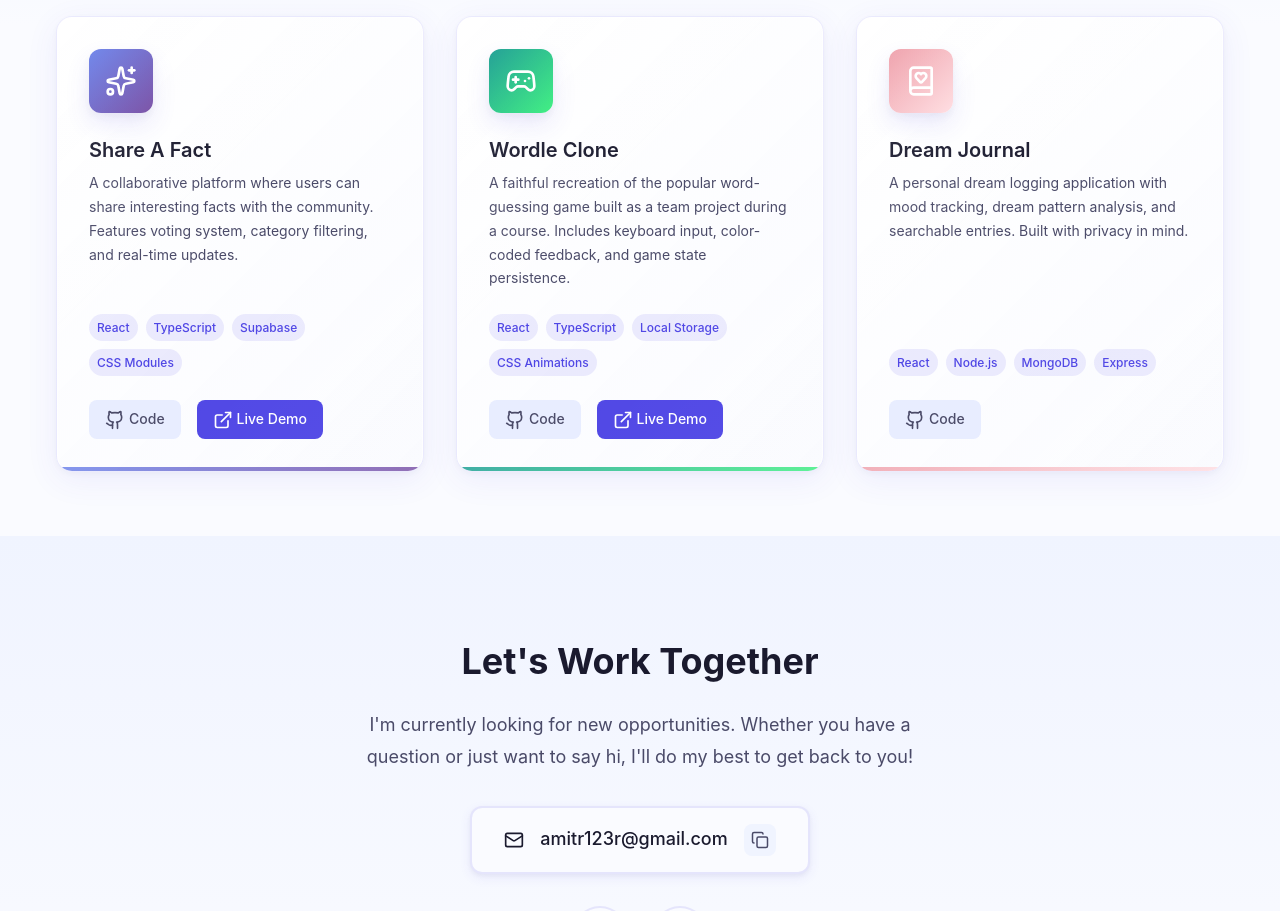
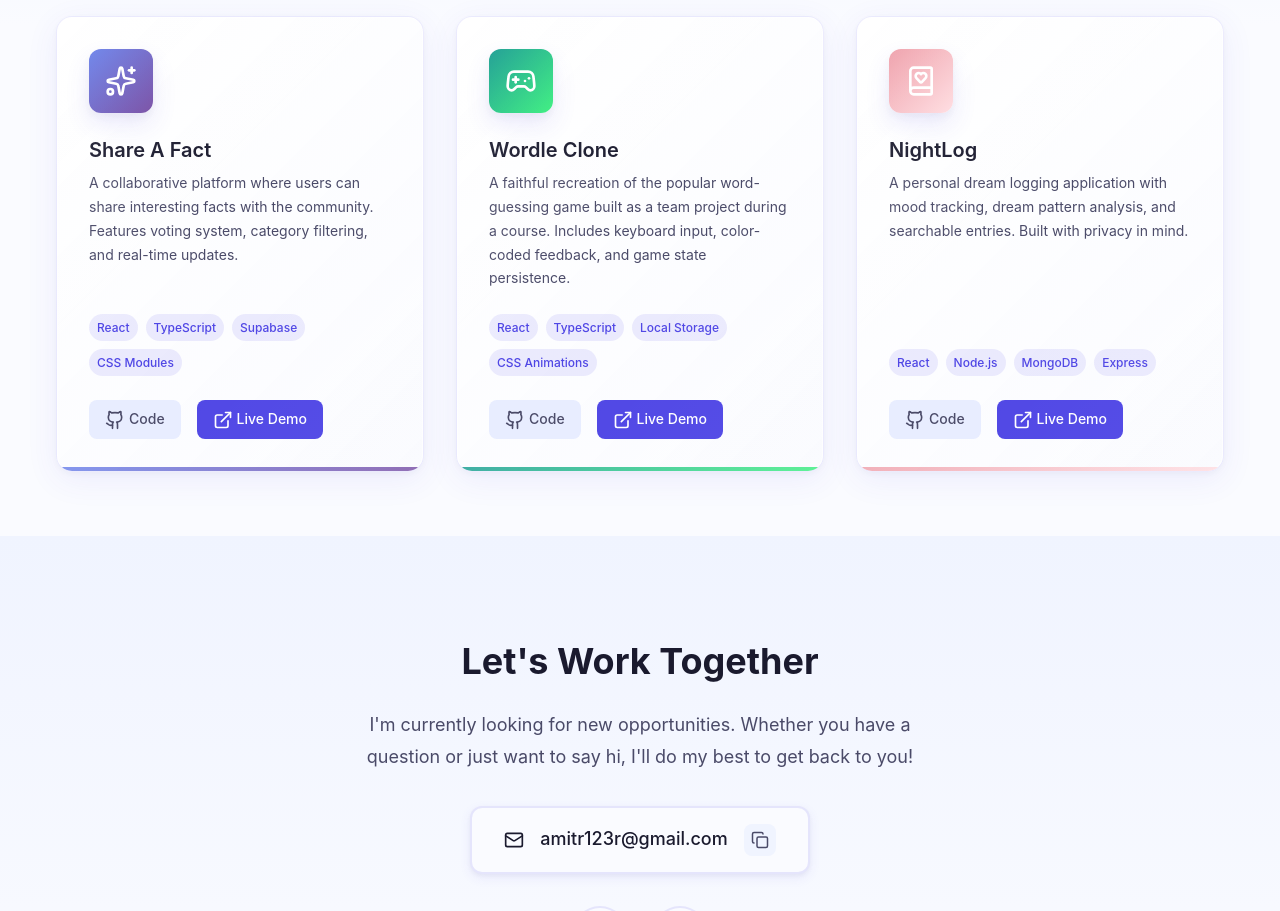
Before and after one commit to Amitreuveni-dev/Amit-Protofolio, a React (Vite) app in the folder Amit-Protofolio/: page / in a window 1280 px wide. Shown: the part 3020-3931 px from the top of the page. Built offline with nearby package versions, Linux system fonts and the light colour scheme.

Commit message:
add live demo to nightlog

```diff
--- a/Amit-Protofolio/src/components/Projects/Projects.tsx
+++ b/Amit-Protofolio/src/components/Projects/Projects.tsx
@@ -39,13 +39,14 @@ const PROJECTS_DATA: Project[] = [
     gradient: 'linear-gradient(135deg, #11998e 0%, #38ef7d 100%)',
   },
   {
-    id: 'dream-journal',
-    title: 'Dream Journal',
+    id: 'night log',
+    title: 'NightLog',
     description:
       'A personal dream logging application with mood tracking, dream pattern analysis, and searchable entries. Built with privacy in mind.',
     technologies: ['React', 'Node.js', 'MongoDB', 'Express'],
     Icon: BookHeart,
     githubUrl: 'https://github.com/amitr/dream-journal',
+    liveUrl: "https://nightlog.netlify.app/",
     gradient: 'linear-gradient(135deg, #ee9ca7 0%, #ffdde1 100%)',
   },
 ];
```
